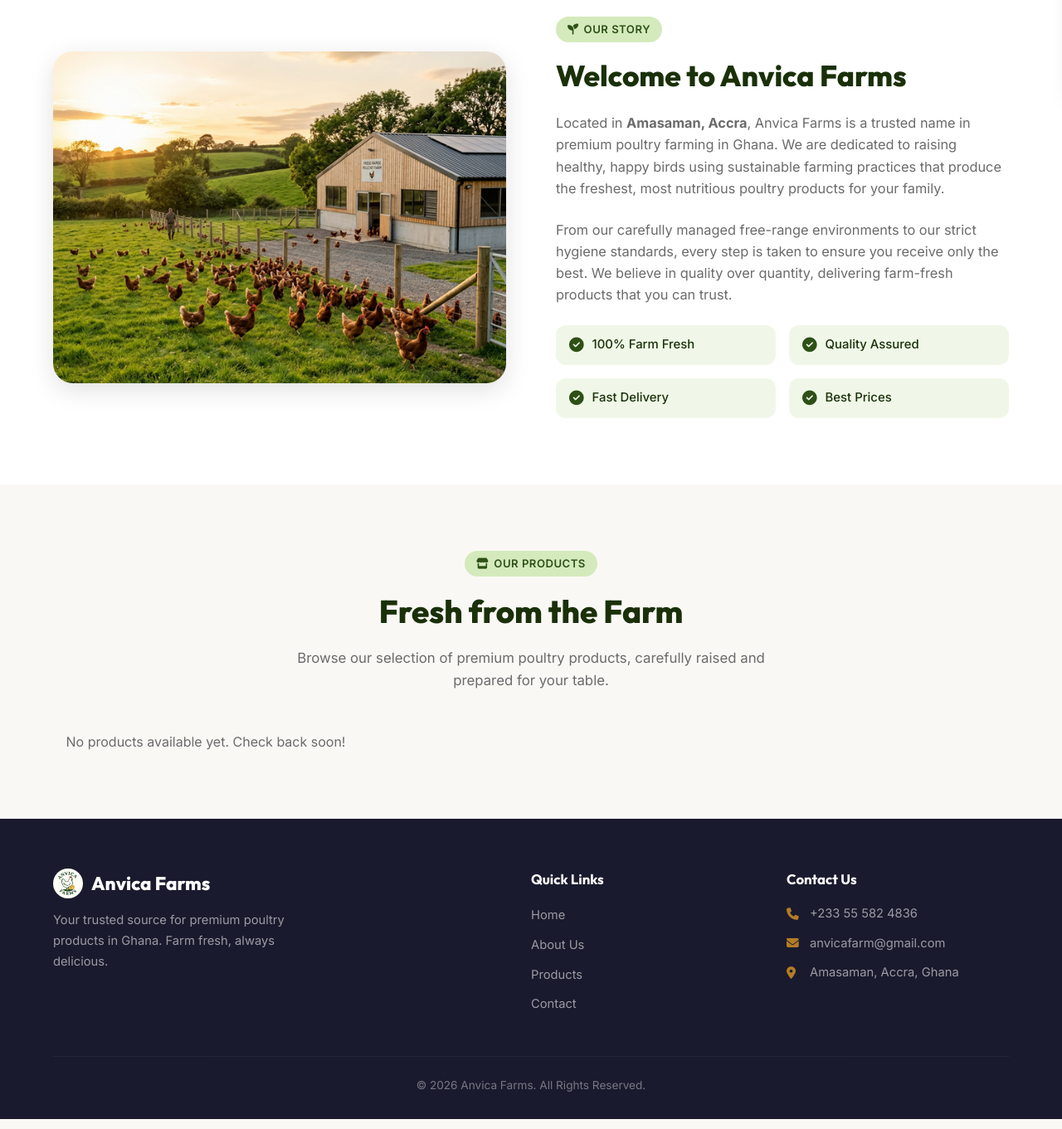
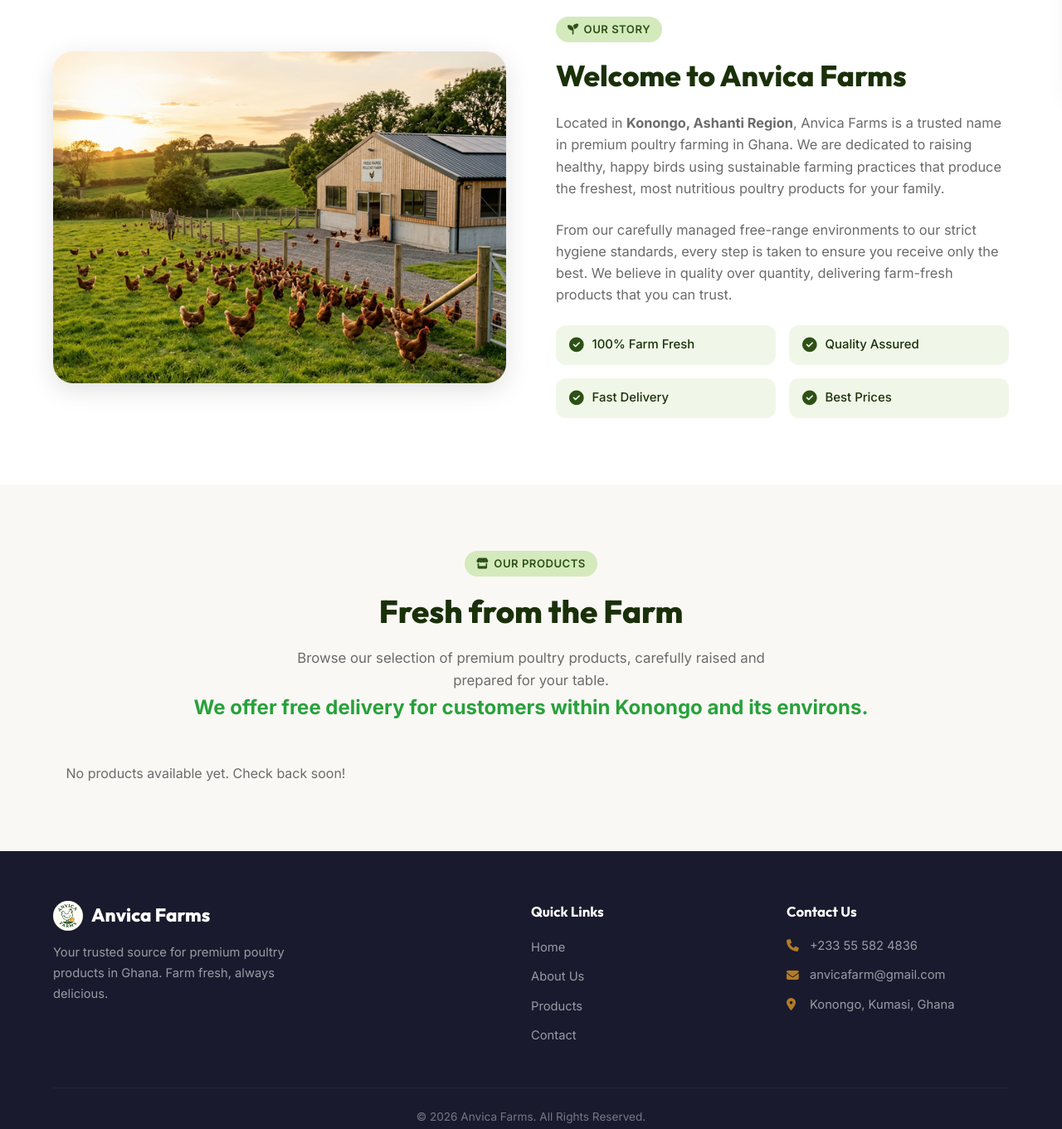
Before and after one commit to JavisFrimpong/Anvica-Farms-New-, a website: page public/index.html in a window 1280 px wide. Shown: the part 680-2041 px from the top of the page at 83% size. Drawn offline with nearby package versions, Linux system fonts and the light colour scheme; no server answers.

Commit message:
Update location details to Konongo and adjust admin header

```diff
--- a/public/index.html
+++ b/public/index.html
@@ -98,7 +98,7 @@
         <div class="about-content">
           <div class="section-tag"><i class="fas fa-seedling"></i> Our Story</div>
           <h2>Welcome to Anvica Farms</h2>
-          <p>Located in <strong>Amasaman, Accra</strong>, Anvica Farms is a trusted name in premium poultry farming in
+          <p>Located in <strong>Konongo, Ashanti Region</strong>, Anvica Farms is a trusted name in premium poultry farming in
             Ghana. We are dedicated to raising healthy, happy birds using sustainable farming practices that produce the
             freshest, most nutritious poultry products for your family.</p>
           <p>From our carefully managed free-range environments to our strict hygiene standards, every step is taken to
@@ -130,6 +130,9 @@
         <div class="section-tag"><i class="fas fa-store"></i> Our Products</div>
         <h2>Fresh from the Farm</h2>
         <p>Browse our selection of premium poultry products, carefully raised and prepared for your table.</p>
+        <div>
+        <h1 style="text-align: center; color: rgba(0, 145, 24, 0.842);"> We offer free delivery for customers within Konongo and its environs.</h1>
+      </div>
       </div>
       <div class="products-grid" id="productsGrid">
         <div class="loading-overlay">
@@ -164,7 +167,7 @@
           <ul class="footer-links footer-contact">
             <li><i class="fas fa-phone"></i> +233 55 582 4836</li>
             <li><i class="fas fa-envelope"></i> anvicafarm@gmail.com</li>
-            <li><i class="fas fa-map-marker-alt"></i> Amasaman, Accra, Ghana</li>
+            <li><i class="fas fa-map-marker-alt"></i> Konongo, Kumasi, Ghana</li>
           </ul>
         </div>
       </div>
```
Also changed, not shown: public/admin.html (+3 -3 lines).
